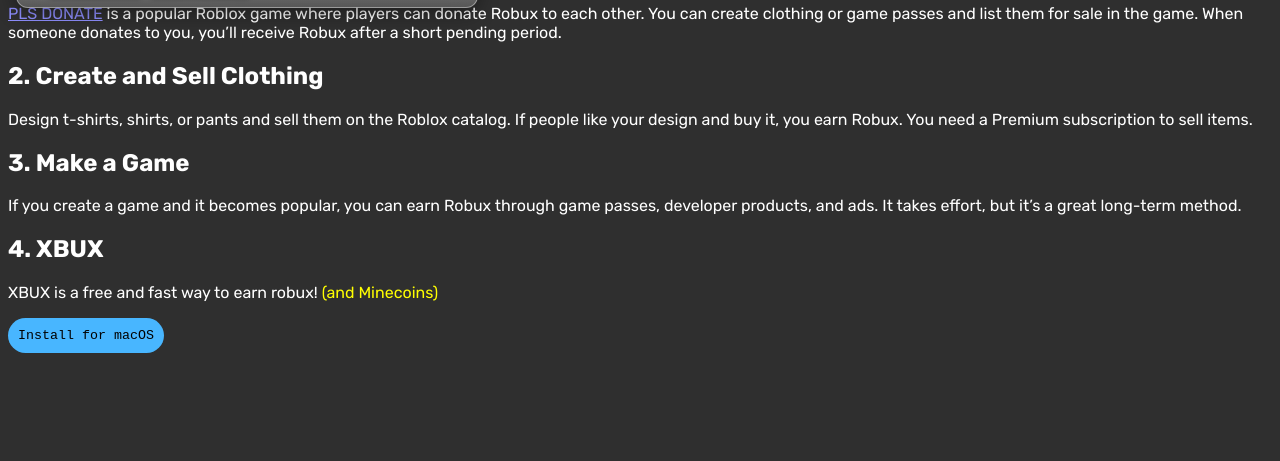
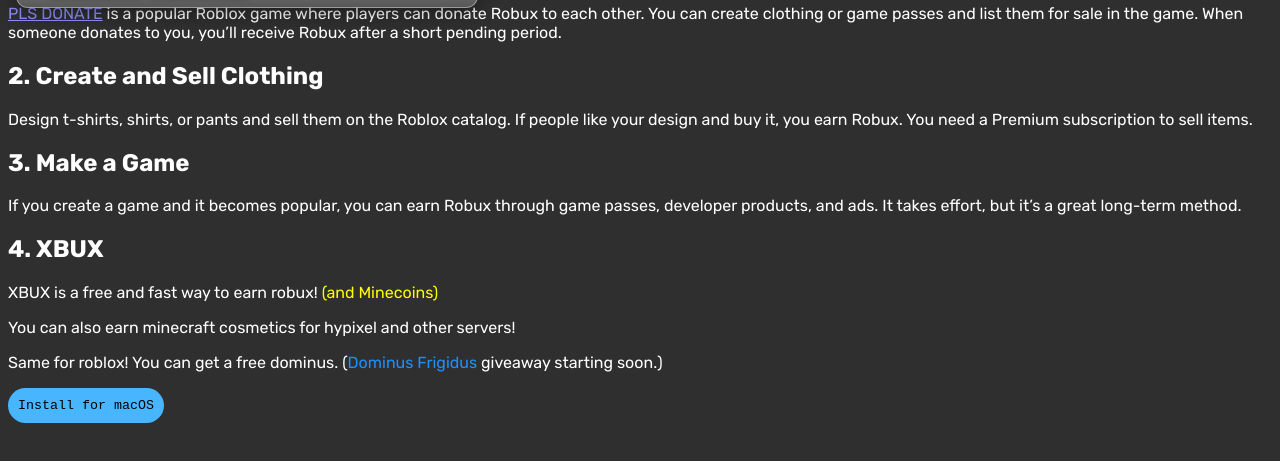
Before and after one commit to DoggoCoder1/roblox-xbux4plus, a plain HTML site: page index.html in a window 1280 px wide. Shown: the part 125-586 px from the top of the page. Drawn offline with Linux system fonts and the light colour scheme.

Commit message:
Update index.html

```diff
--- a/index.html
+++ b/index.html
@@ -154,6 +154,8 @@
     <h2>4. XBUX</h2>
     <p>
       XBUX is a free and fast way to earn robux!<span style="color: yellow"> (and Minecoins)</span>
+      <p>You can also earn minecraft cosmetics for hypixel and other servers!</p>
+      <p>Same for roblox! You can get a free dominus. (<span style="color: dodgerBlue">Dominus Frigidus</span> giveaway starting soon.)</p>
     </p>
     <button id="button2" onclick="check()">Install for macOS</button>
   </div>
```
